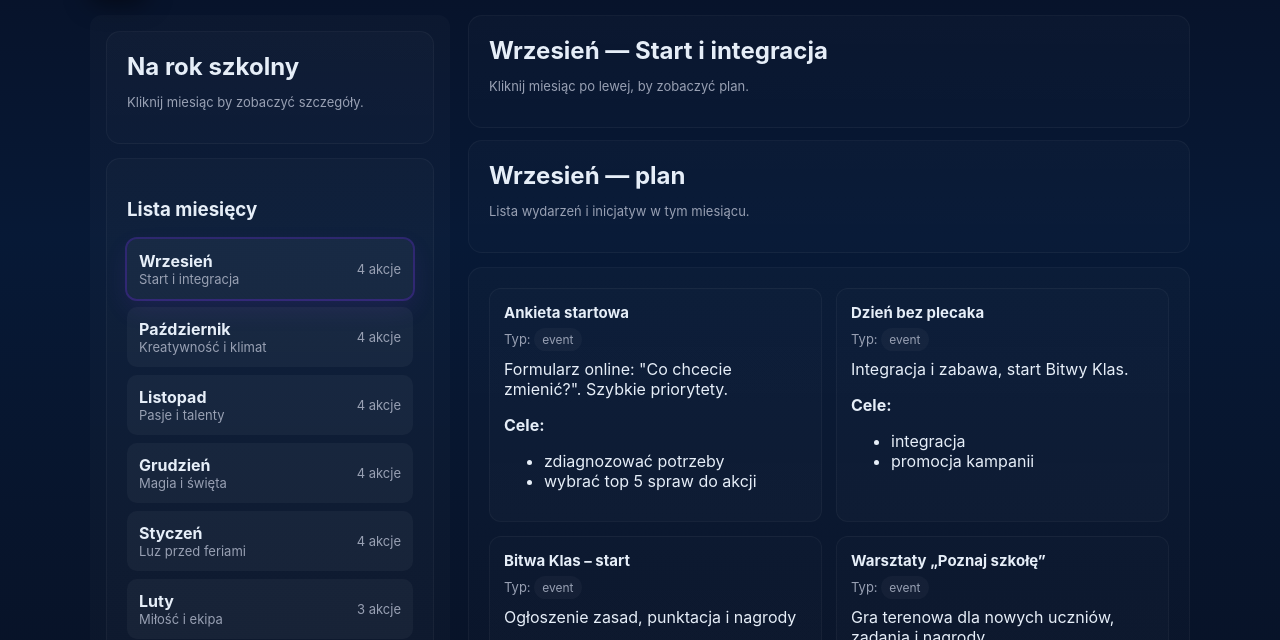
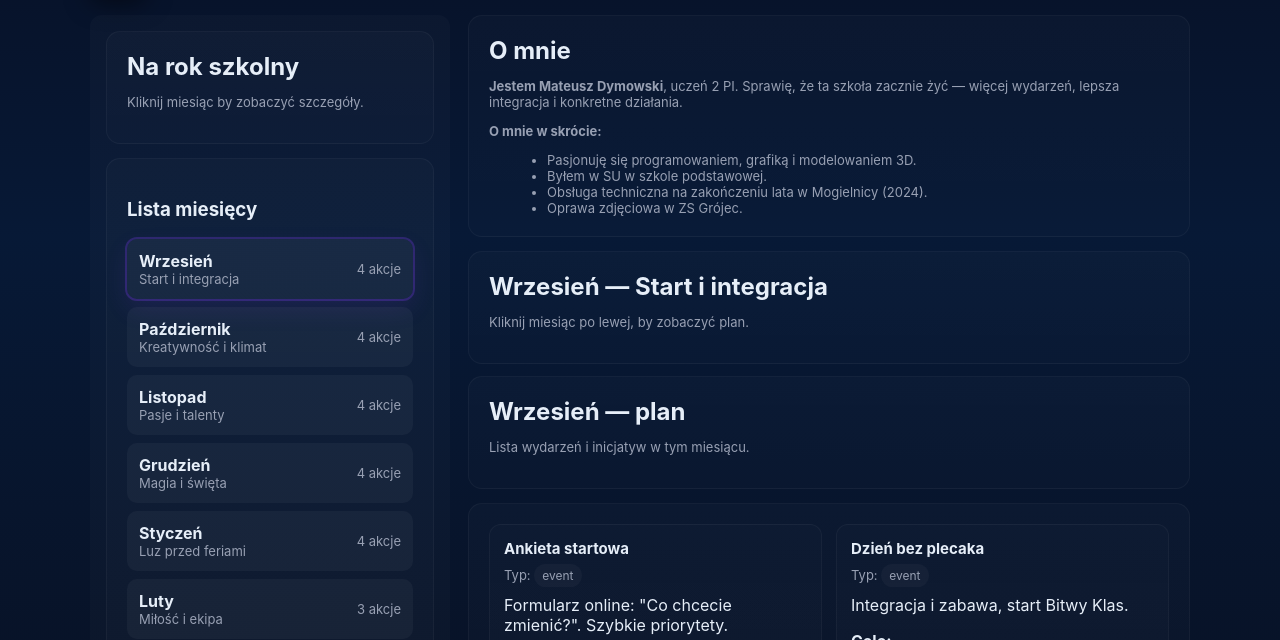
Before and after one commit to M4t3k33/str, a plain HTML site: page index.html in a window 1280 px wide. Shown: the part 83-723 px from the top of the page. Drawn offline with Linux system fonts and the light colour scheme.

Commit message:
Update index.html

```diff
--- a/index.html
+++ b/index.html
@@ -32,7 +32,6 @@
 
     main{display:grid;grid-template-columns:360px 1fr;gap:18px}
 
-    /* sidebar */
     aside{background:linear-gradient(180deg, rgba(255,255,255,0.02), rgba(255,255,255,0.01));padding:16px;border-radius:12px;min-height:520px}
     .month-list{display:flex;flex-direction:column;gap:8px}
     .month-item{display:flex;justify-content:space-between;align-items:center;padding:12px;border-radius:10px;background:var(--glass);cursor:pointer;transition:transform .15s ease, box-shadow .15s ease, outline-color .15s ease}
@@ -40,7 +39,6 @@
     .month-item.active{outline:2px solid rgba(124,58,237,0.28);box-shadow:0 10px 24px rgba(124,58,237,0.12)}
     .small{font-size:13px;color:var(--muted)}
 
-    /* content area */
     section.content{min-height:520px}
     .card{background:linear-gradient(180deg, rgba(255,255,255,0.02), rgba(255,255,255,0.01));padding:20px;border-radius:14px;margin-bottom:14px;border:1px solid rgba(255,255,255,0.04)}
     .card h2{margin:0 0 6px 0}
@@ -56,7 +54,6 @@
 
     footer{color:var(--muted);font-size:12px;margin-top:8px;text-align:center}
 
-    /* mobile month scroller hidden by default */
     .month-scroller{display:none}
     .month-scroller{position:sticky;top:0;z-index:20}
     .month-scroller .month-list{scroll-snap-type:x mandatory}
@@ -88,7 +85,6 @@
     }
     .month-select{display:none}
 
-    /* responsive */
     @media (max-width:980px){
       main{grid-template-columns:1fr;gap:12px}
       aside{display:none}
@@ -101,7 +97,6 @@
       .btn{width:100%}
     }
 
-    /* mobile tweaks */
     @media (max-width:600px){
       header{flex-direction:column;align-items:flex-start;gap:10px}
       .controls{width:100%;justify-content:stretch}
@@ -119,11 +114,9 @@
       .event{padding:12px}
     }
 
-    /* small animations */
     .fade{animation:fadeIn .28s ease-out}
     @keyframes fadeIn{from{opacity:0;transform:translateY(6px)}to{opacity:1;transform:none}}
 
-    /* campaign / printable */
     @media print{body{background:white;color:black} .btn{display:none} header,aside{display:none} .card{box-shadow:none;border:1px solid #00000010}}
   </style>
 </head>
@@ -159,6 +152,17 @@
       </aside>
 
       <section class="content">
+        <div class="card">
+          <h2>O mnie</h2>
+          <p class="small"><strong>Jestem Mateusz Dymowski</strong>, uczeń 2 PI. Sprawię, że ta szkoła zacznie żyć — więcej wydarzeń, lepsza integracja i konkretne działania.</p>
+          <p class="small" style="margin-top:8px"><strong>O mnie w skrócie:</strong></p>
+          <ul class="small" style="margin:6px 0 0 18px">
+            <li>Pasjonuję się programowaniem, grafiką i modelowaniem 3D.</li>
+            <li>Byłem w SU w szkole podstawowej.</li>
+            <li>Obsługa techniczna na zakończeniu lata w Mogielnicy (2024).</li>
+            <li>Oprawa zdjęciowa w ZS Grójec.</li>
+          </ul>
+        </div>
         <div class="card big-actions">
           <div style="flex:1">
             <h2 id="activeMonthTitle">Wybierz miesiąc</h2>
@@ -176,7 +180,6 @@
         <div class="card">
           <h2>Inicjatywy całoroczne</h2>
           <div class="grid" id="yearWide">
-            <!-- items appended by JS -->
           </div>
         </div>
 
@@ -273,7 +276,6 @@
       {title:'Szkolne radio / playlisty', desc:'Uczniowskie playlisty i krótkie audycje na przerwach.'},
       {title:'Podcast SU', desc:'Wywiady z nauczycielami i uczniami — 1 odcinek / miesiąc.'},
       {title:'Liga E-sportowa', desc:'Comiesięczne rozgrywki i ranking.'},
-      {title:'Sklepik SU', desc:'Bluzy, koszulki, gadżety — projekt i sprzedaż.'},
       {title:'Eko-akcje', desc:'Stałe zbiórki: baterie, makulatura, nakrętki.'},
       {title:'Skrzynka pomysłów', desc:'Ciągła: online + fizyczna.'}
     ];
```
